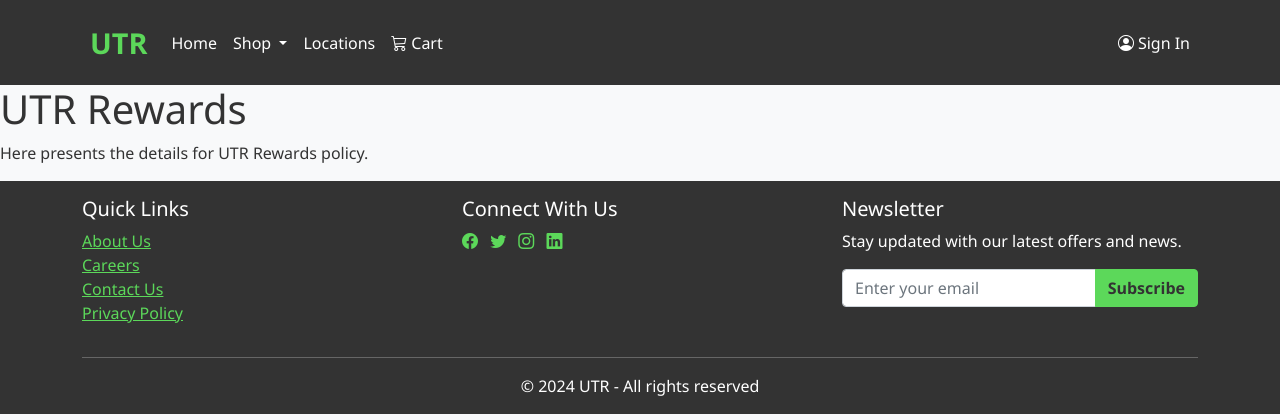
After one commit to timy/easyUTR, an ASP.NET Core app: template easyUTR/Views/Home/RewardIntro.cshtml in a window 1280 px wide. The commit adds this page. Shown: the top 420 px of the page. Run offline with ASP.NET Core 8, Linux system fonts and the light colour scheme; the template is opened without the code that fills it, so the values that code supplies are empty; some libraries are stand-ins or nearby versions.

Commit message:
Add page for introduction of reward mechanism

```diff
--- a/easyUTR/Controllers/HomeController.cs
+++ b/easyUTR/Controllers/HomeController.cs
@@ -23,6 +23,11 @@ namespace easyUTR.Controllers
             return View();
         }
 
+        public IActionResult RewardIntro()
+        {
+            return View();
+        }
+
         [ResponseCache(Duration = 0, Location = ResponseCacheLocation.None, NoStore = true)]
         public IActionResult Error()
         {
--- a/easyUTR/Controllers/ItemsController.cs
+++ b/easyUTR/Controllers/ItemsController.cs
@@ -91,13 +91,13 @@ namespace easyUTR.Controllers
                 .AsQueryable();
 
             // Filter by category
-            if (vm.CategoryId != null)
+            if (vm.CategoryId.HasValue)
             {
                 query = query.Where(i => i.Category.ParentCategoryId == vm.CategoryId || i.CategoryId == vm.CategoryId);
             }
 
             // Filter by supplier
-            if (vm.SupplierId != null)
+            if (vm.SupplierId.HasValue)
             {
                 query = query.Where(i => i.SupplierId == vm.SupplierId);
             }
--- a/easyUTR/Views/Home/Index.cshtml
+++ b/easyUTR/Views/Home/Index.cshtml
@@ -69,7 +69,7 @@
                     <li><i class="bi bi-check-circle-fill text-primary me-2"></i> Redeem points for discounts and free items</li>
                     <li><i class="bi bi-check-circle-fill text-primary me-2"></i> Access exclusive member-only promotions</li>
                 </ul>
-                <a href="#" class="btn btn-primary btn-lg mt-3">Join UTR Rewards</a>
+                <a asp-action="RewardIntro" class="btn btn-primary btn-lg mt-3">Join UTR Rewards</a>
             </div>
         </div>
     </div>
--- a/easyUTR/Views/Home/Privacy.cshtml
+++ /dev/null
@@ -1,6 +0,0 @@
-@{
-    ViewData["Title"] = "Privacy Policy";
-}
-<h1>@ViewData["Title"]</h1>
-
-<p>Use this page to detail your site's privacy policy.</p>
--- /dev/null
+++ b/easyUTR/Views/Home/RewardIntro.cshtml
@@ -0,0 +1,6 @@
+@{
+    ViewData["Title"] = "UTR Rewards";
+}
+<h1>@ViewData["Title"]</h1>
+
+<p>Here presents the details for UTR Rewards policy.</p>
```
